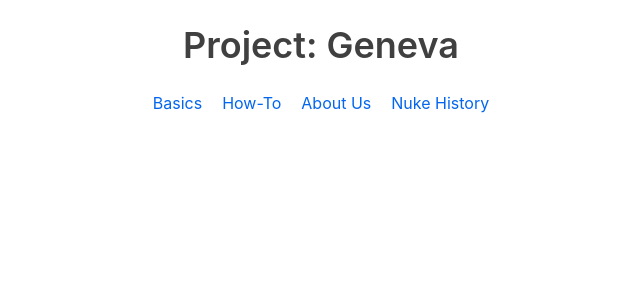
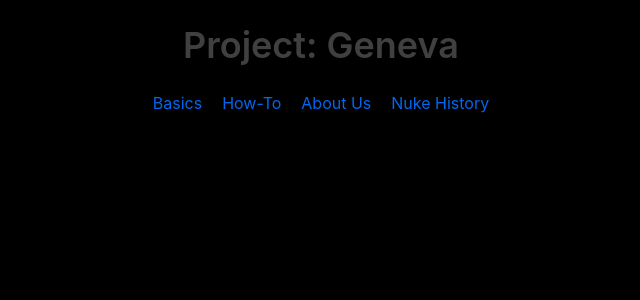
Before and after one commit to nothankyouwdym/vitejs-vite-9nux1k, a React (Vite) app: page / in a window 1280 px wide. Shown: the top 300 px of the page, without its empty margins (319-959 px from the left). Built offline with nearby package versions, Linux system fonts and the light colour scheme.

Commit message:
1 file modified

```diff
--- a/src/index.css
+++ b/src/index.css
@@ -383,8 +383,8 @@ html {
 }
 
 body {
-  color: #404040;
-  background: white;
+  color:#404040;
+  background: black;
   font-size: 1rem;
 }
 
```
